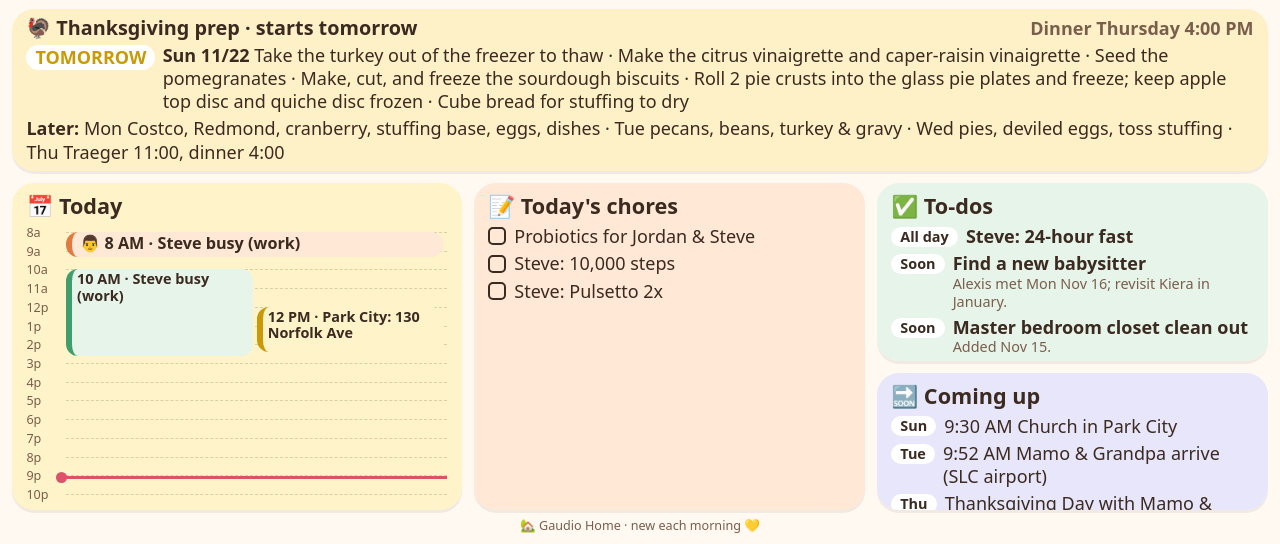
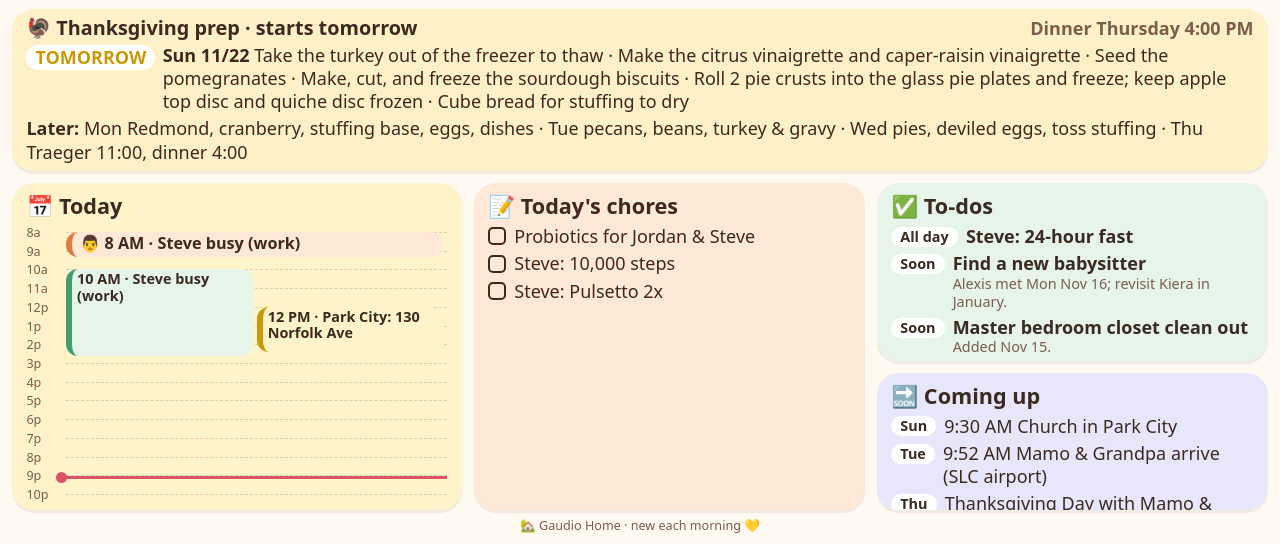
Before and after one commit to GaudioFam/gh-c07dcd4335, a plain HTML site: page index.html in a window 1280 px wide. Shown: the part 256-800 px from the top of the page. Drawn offline with Linux system fonts and the light colour scheme.

Commit message:
update 2026-11-21 21:02

```diff
--- a/index.html
+++ b/index.html
@@ -76,14 +76,14 @@ function den(){const p={};new Intl.DateTimeFormat('en-US',{timeZone:'America/Den
 const TG_LAST='2026-11-26';
 const TG_DAYS=[
   {date:'2026-11-22',short:'Sun',items:['Take the turkey out of the freezer to thaw','Make the citrus vinaigrette and caper-raisin vinaigrette','Seed the pomegranates','Make, cut, and freeze the sourdough biscuits','Roll 2 pie crusts into the glass pie plates and freeze; keep apple top disc and quiche disc frozen','Cube bread for stuffing to dry']},
-  {date:'2026-11-23',short:'Mon',items:['Costco and Redmond runs','Make cranberry sauce','Brown the sausage and sauté the onion and celery for stuffing','Steam the eggs for deviled eggs','Set out and label serving dishes']},
+  {date:'2026-11-23',short:'Mon',items:['Redmond run','Make cranberry sauce','Brown the sausage and sauté the onion and celery for stuffing','Steam the eggs for deviled eggs','Set out and label serving dishes']},
   {date:'2026-11-24',short:'Tue',items:['Toast pecans','Blanch green beans, slice shallots','Steve spatchcocks and dry-brines the turkey','Jordan makes gravy from the wings, backbone, and neck']},
   {date:'2026-11-25',short:'Wed',items:['Bake the pumpkin pie and the double-crust apple pie','Make the deviled eggs','Toss the stuffing and refrigerate']},
   {date:'2026-11-26',short:'Thu',items:['11:00 Traeger on','11:30 Turkey on','~2:45 Turkey off; stuffing in the oven','3:30 Biscuits in','4:00 Dinner']}
 ];
 const TG_LATER={
   '2026-11-22':'thaw turkey, vinaigrettes, pomegranates, biscuits, crusts, cube bread',
-  '2026-11-23':'Costco, Redmond, cranberry, stuffing base, eggs, dishes',
+  '2026-11-23':'Redmond, cranberry, stuffing base, eggs, dishes',
   '2026-11-24':'pecans, beans, turkey & gravy',
   '2026-11-25':'pies, deviled eggs, toss stuffing',
   '2026-11-26':'Traeger 11:00, dinner 4:00'
```
